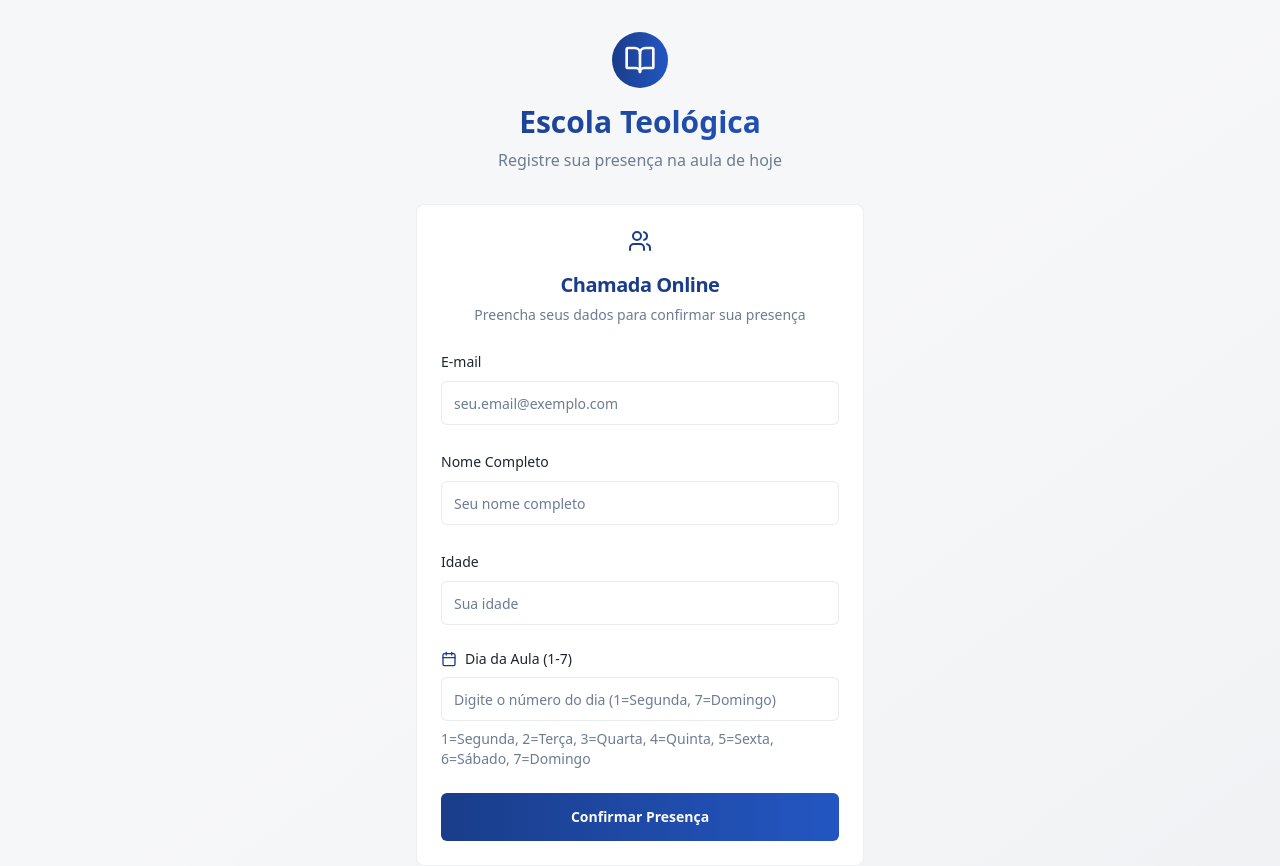
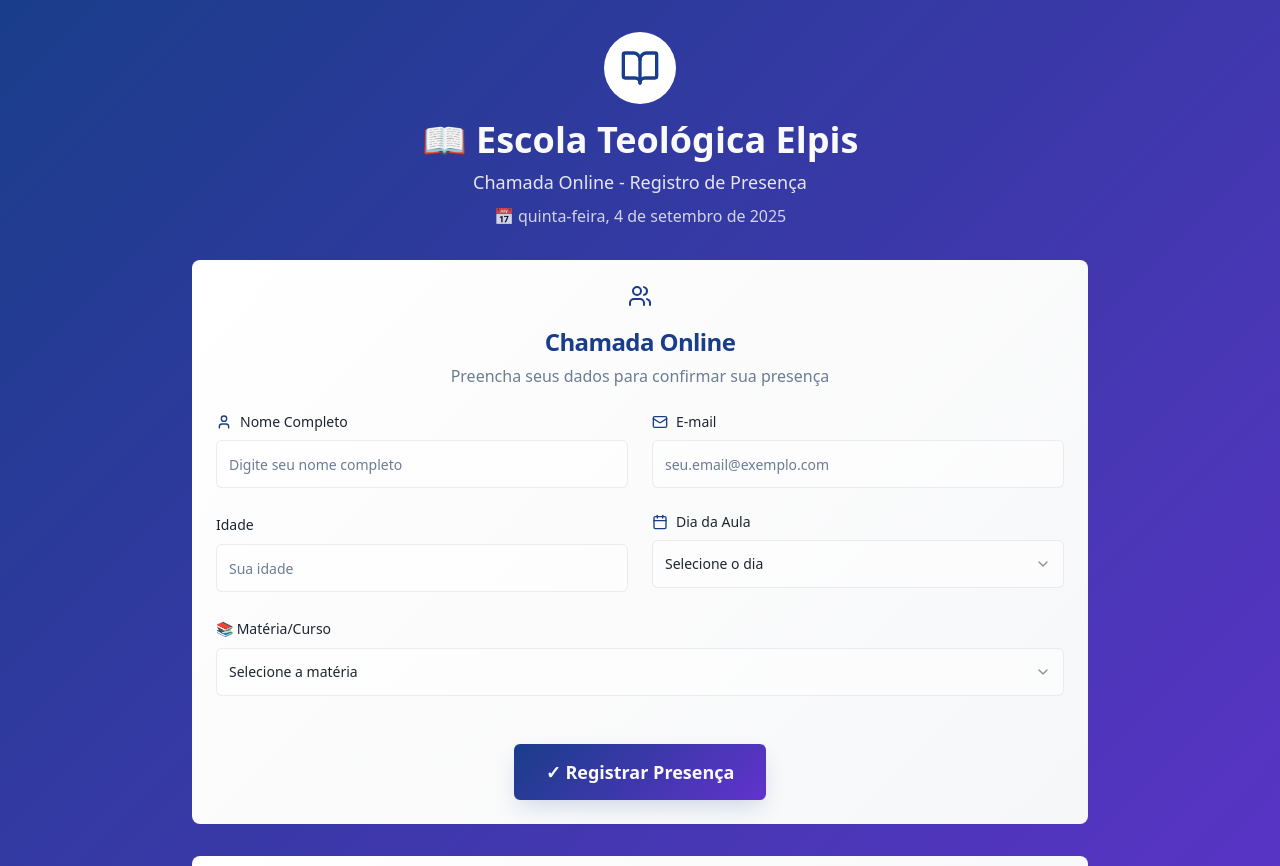
Before and after one commit to mateuseller4-oss/celestial-register, a React (Vite) app: page / in a window 1280 px wide. Shown: the top 866 px of the page. Built offline with nearby package versions, Linux system fonts and the light colour scheme.

Commit message:
Update attendance form

```diff
--- a/src/components/AttendanceForm.tsx
+++ b/src/components/AttendanceForm.tsx
@@ -1,28 +1,102 @@
-import { useState } from "react";
+import { useState, useEffect } from "react";
 import { Button } from "@/components/ui/button";
 import { Input } from "@/components/ui/input";
 import { Label } from "@/components/ui/label";
+import { Select, SelectContent, SelectItem, SelectTrigger, SelectValue } from "@/components/ui/select";
 import { Card, CardContent, CardDescription, CardHeader, CardTitle } from "@/components/ui/card";
 import { useToast } from "@/hooks/use-toast";
 import { supabase } from "@/integrations/supabase/client";
-import { BookOpen, Users, Calendar } from "lucide-react";
+import { BookOpen, Users, Calendar, CheckCircle, XCircle, Mail, User } from "lucide-react";
+
+interface Student {
+  nome: string;
+  email: string;
+  idade: number;
+  diaAula: string;
+  materia: string;
+  status: 'presente' | 'ausente';
+  timestamp: Date;
+}
+
+const MATERIAS = [
+  { value: "teologia-sistematica", label: "Teologia Sistemática" },
+  { value: "hermeneutica", label: "Hermenêutica Bíblica" },
+  { value: "historia-igreja", label: "História da Igreja" },
+  { value: "homiletica", label: "Homilética" },
+  { value: "teologia-pastoral", label: "Teologia Pastoral" },
+  { value: "apologetica", label: "Apologética" },
+  { value: "missoes", label: "Missões" },
+  { value: "etica-crista", label: "Ética Cristã" }
+];
+
+const DIAS_SEMANA = [
+  { value: "1", label: "Segunda-feira" },
+  { value: "2", label: "Terça-feira" },
+  { value: "3", label: "Quarta-feira" },
+  { value: "4", label: "Quinta-feira" },
+  { value: "5", label: "Sexta-feira" },
+  { value: "6", label: "Sábado" },
+  { value: "7", label: "Domingo" }
+];
 
 export default function AttendanceForm() {
   const [formData, setFormData] = useState({
     email: "",
     fullName: "",
     age: "",
-    day: ""
+    day: "",
+    materia: ""
   });
   const [isSubmitting, setIsSubmitting] = useState(false);
+  const [students, setStudents] = useState<Student[]>([]);
+  const [currentDate, setCurrentDate] = useState("");
   const { toast } = useToast();
+
+  useEffect(() => {
+    // Set current date
+    const updateDate = () => {
+      const hoje = new Date();
+      const opcoes: Intl.DateTimeFormatOptions = {
+        weekday: 'long',
+        year: 'numeric',
+        month: 'long',
+        day: 'numeric'
+      };
+      setCurrentDate(hoje.toLocaleDateString('pt-BR', opcoes));
+    };
+
+    updateDate();
+    const interval = setInterval(updateDate, 60000);
+    return () => clearInterval(interval);
+  }, []);
 
   const handleSubmit = async (e: React.FormEvent) => {
     e.preventDefault();
+
+    if (!formData.email || !formData.fullName || !formData.age || !formData.day || !formData.materia) {
+      toast({
+        title: "⚠️ Campos obrigatórios",
+        description: "Por favor, preencha todos os campos!",
+        variant: "destructive"
+      });
+      return;
+    }
+
+    // Check if email already exists
+    const existingStudent = students.find(s => s.email === formData.email);
+    if (existingStudent) {
+      toast({
+        title: "📝 Email já registrado",
+        description: "Este e-mail já foi registrado hoje!",
+        variant: "destructive"
+      });
+      return;
+    }
+
     setIsSubmitting(true);
 
     try {
-      // Enviar dados via Edge Function
+      // Send email via Edge Function
       const { data, error } = await supabase.functions.invoke('send-attendance-email', {
         body: {
           ...formData,
@@ -34,8 +108,21 @@ export default function AttendanceForm() {
         throw error;
       }
 
+      // Add to local students list
+      const newStudent: Student = {
+        nome: formData.fullName,
+        email: formData.email,
+        idade: parseInt(formData.age),
+        diaAula: formData.day,
+        materia: formData.materia,
+        status: 'presente',
+        timestamp: new Date()
+      };
+
+      setStudents(prev => [...prev, newStudent]);
+
       toast({
-        title: "Presença registrada com sucesso!",
+        title: "✅ Presença registrada com sucesso!",
         description: "Sua presença foi registrada e um e-mail foi enviado para o professor.",
       });
 
@@ -44,7 +131,8 @@ export default function AttendanceForm() {
         email: '',
         fullName: '',
         age: '',
-        day: ''
+        day: '',
+        materia: ''
       });
     } catch (error) {
       console.error('Erro ao registrar presença:', error);
@@ -62,38 +150,70 @@ export default function AttendanceForm() {
     setFormData(prev => ({ ...prev, [field]: value }));
   };
 
+  const getMateriaLabel = (value: string) => {
+    return MATERIAS.find(m => m.value === value)?.label || value;
+  };
+
+  const getDiaLabel = (value: string) => {
+    return DIAS_SEMANA.find(d => d.value === value)?.label || `Dia ${value}`;
+  };
 
   return (
-    <div className="min-h-screen flex items-center justify-center px-4 py-8 bg-gradient-to-br from-background via-background to-muted">
-      <div className="w-full max-w-md">
-        <div className="text-center mb-8">
+    <div className="min-h-screen" style={{ background: 'var(--gradient-main)' }}>
+      <div className="container mx-auto px-4 py-8">
+        <div className="max-w-4xl mx-auto">
+          {/* Header */}
+          <div className="text-center mb-8 animate-fade-in">
             <div className="flex justify-center mb-4">
-            <div className="p-3 rounded-full bg-gradient-to-r from-divine to-divine-light shadow-[var(--shadow-divine)]">
-              <BookOpen className="h-8 w-8 text-sacred" />
+              <div className="p-4 rounded-full bg-card shadow-[var(--shadow-divine)]">
+                <BookOpen className="h-10 w-10 text-divine" />
               </div>
             </div>
-          <h1 className="text-3xl font-bold bg-gradient-to-r from-divine to-divine-light bg-clip-text text-transparent mb-2">
-            Escola Teológica
+            <h1 className="text-4xl font-bold text-sacred mb-2">
+              📖 Escola Teológica Elpis
             </h1>
-          <p className="text-muted-foreground">
-            Registre sua presença na aula de hoje
+            <p className="text-sacred/90 text-lg mb-2">
+              Chamada Online - Registro de Presença
+            </p>
+            <p className="text-sacred/80">
+              📅 {currentDate}
             </p>
           </div>
 
-        <Card className="shadow-[var(--shadow-sacred)] border-border/50 backdrop-blur-sm">
+          {/* Form Card */}
+          <Card className="mb-8 shadow-[var(--shadow-card)] border-0 animate-fade-in" style={{ background: 'var(--gradient-card)' }}>
             <CardHeader className="text-center pb-6">
               <div className="flex justify-center mb-3">
                 <Users className="h-6 w-6 text-divine" />
               </div>
-            <CardTitle className="text-xl text-divine">Chamada Online</CardTitle>
-            <CardDescription className="text-sm">
+              <CardTitle className="text-2xl text-divine">Chamada Online</CardTitle>
+              <CardDescription className="text-base">
                 Preencha seus dados para confirmar sua presença
               </CardDescription>
             </CardHeader>
             <CardContent>
-            <form onSubmit={handleSubmit} className="space-y-6">
+              <form onSubmit={handleSubmit} className="grid grid-cols-1 md:grid-cols-2 gap-6">
+                {/* Nome Completo */}
                 <div className="space-y-2">
-                <Label htmlFor="email" className="text-sm font-medium text-foreground">
+                  <Label htmlFor="fullName" className="text-sm font-medium flex items-center gap-2">
+                    <User className="h-4 w-4 text-divine" />
+                    Nome Completo
+                  </Label>
+                  <Input
+                    id="fullName"
+                    type="text"
+                    placeholder="Digite seu nome completo"
+                    value={formData.fullName}
+                    onChange={(e) => handleInputChange("fullName", e.target.value)}
+                    required
+                    className="h-12 bg-card/50 border-border/60 focus:border-divine focus:ring-divine/20 transition-[var(--transition-divine)]"
+                  />
+                </div>
+
+                {/* E-mail */}
+                <div className="space-y-2">
+                  <Label htmlFor="email" className="text-sm font-medium flex items-center gap-2">
+                    <Mail className="h-4 w-4 text-divine" />
                     E-mail
                   </Label>
                   <Input
@@ -103,27 +223,13 @@ export default function AttendanceForm() {
                     value={formData.email}
                     onChange={(e) => handleInputChange("email", e.target.value)}
                     required
-                  className="h-11 bg-card border-border/60 focus:border-divine focus:ring-divine/20 transition-[var(--transition-divine)]"
+                    className="h-12 bg-card/50 border-border/60 focus:border-divine focus:ring-divine/20 transition-[var(--transition-divine)]"
                   />
                 </div>
 
+                {/* Idade */}
                 <div className="space-y-2">
-                <Label htmlFor="fullName" className="text-sm font-medium text-foreground">
-                  Nome Completo
-                </Label>
-                <Input
-                  id="fullName"
-                  type="text"
-                  placeholder="Seu nome completo"
-                  value={formData.fullName}
-                  onChange={(e) => handleInputChange("fullName", e.target.value)}
-                  required
-                  className="h-11 bg-card border-border/60 focus:border-divine focus:ring-divine/20 transition-[var(--transition-divine)]"
-                />
-              </div>
-
-              <div className="space-y-2">
-                <Label htmlFor="age" className="text-sm font-medium text-foreground">
+                  <Label htmlFor="age" className="text-sm font-medium">
                     Idade
                   </Label>
                   <Input
@@ -135,46 +241,131 @@ export default function AttendanceForm() {
                     required
                     min="16"
                     max="100"
-                  className="h-11 bg-card border-border/60 focus:border-divine focus:ring-divine/20 transition-[var(--transition-divine)]"
+                    className="h-12 bg-card/50 border-border/60 focus:border-divine focus:ring-divine/20 transition-[var(--transition-divine)]"
                   />
                 </div>
 
+                {/* Dia da Aula */}
                 <div className="space-y-2">
-                <Label htmlFor="day" className="text-sm font-medium text-foreground flex items-center gap-2">
+                  <Label className="text-sm font-medium flex items-center gap-2">
                     <Calendar className="h-4 w-4 text-divine" />
-                  Dia da Aula (1-7)
+                    Dia da Aula
                   </Label>
-                <Input
-                  id="day"
-                  type="number"
-                  min="1"
-                  max="7"
-                  value={formData.day}
-                  onChange={(e) => handleInputChange('day', e.target.value)}
-                  placeholder="Digite o número do dia (1=Segunda, 7=Domingo)"
-                  required
-                  className="h-11 bg-card border-border/60 focus:border-divine focus:ring-divine/20 transition-[var(--transition-divine)]"
-                />
-                <p className="text-sm text-muted-foreground">
-                  1=Segunda, 2=Terça, 3=Quarta, 4=Quinta, 5=Sexta, 6=Sábado, 7=Domingo
-                </p>
+                  <Select value={formData.day} onValueChange={(value) => handleInputChange('day', value)}>
+                    <SelectTrigger className="h-12 bg-card/50 border-border/60 focus:border-divine focus:ring-divine/20">
+                      <SelectValue placeholder="Selecione o dia" />
+                    </SelectTrigger>
+                    <SelectContent>
+                      {DIAS_SEMANA.map(dia => (
+                        <SelectItem key={dia.value} value={dia.value}>
+                          {dia.label}
+                        </SelectItem>
+                      ))}
+                    </SelectContent>
+                  </Select>
                 </div>
 
+                {/* Matéria/Curso */}
+                <div className="space-y-2 md:col-span-2">
+                  <Label className="text-sm font-medium">
+                    📚 Matéria/Curso
+                  </Label>
+                  <Select value={formData.materia} onValueChange={(value) => handleInputChange('materia', value)}>
+                    <SelectTrigger className="h-12 bg-card/50 border-border/60 focus:border-divine focus:ring-divine/20">
+                      <SelectValue placeholder="Selecione a matéria" />
+                    </SelectTrigger>
+                    <SelectContent>
+                      {MATERIAS.map(materia => (
+                        <SelectItem key={materia.value} value={materia.value}>
+                          {materia.label}
+                        </SelectItem>
+                      ))}
+                    </SelectContent>
+                  </Select>
+                </div>
+
+                {/* Submit Button */}
+                <div className="md:col-span-2 text-center mt-6">
                   <Button
                     type="submit"
                     disabled={isSubmitting}
-                className="w-full h-12 bg-gradient-to-r from-divine to-divine-light hover:from-divine-light hover:to-divine text-sacred font-semibold shadow-[var(--shadow-divine)] transition-[var(--transition-divine)] hover:shadow-lg hover:scale-[1.02]"
+                    className="h-14 px-8 text-lg font-semibold transition-[var(--transition-bounce)] hover:scale-[1.02]"
+                    style={{
+                      background: 'var(--gradient-main)',
+                      color: 'hsl(var(--sacred-white))',
+                      boxShadow: 'var(--shadow-elevated)'
+                    }}
                   >
-                {isSubmitting ? "Registrando..." : "Confirmar Presença"}
+                    {isSubmitting ? "Registrando..." : "✓ Registrar Presença"}
                   </Button>
+                </div>
               </form>
             </CardContent>
           </Card>
 
-        <div className="text-center mt-6">
-          <p className="text-xs text-muted-foreground">
-            Sistema de Chamada Online - Escola Teológica
+          {/* Students List */}
+          <Card className="shadow-[var(--shadow-card)] border-0 animate-fade-in" style={{ background: 'var(--gradient-card)' }}>
+            <CardHeader>
+              <CardTitle className="text-2xl text-divine text-center">
+                📋 Lista de Presença - Hoje
+              </CardTitle>
+            </CardHeader>
+            <CardContent>
+              {students.length === 0 ? (
+                <div className="text-center py-8 text-muted-foreground">
+                  Nenhum estudante registrado hoje.
+                </div>
+              ) : (
+                <div className="space-y-4">
+                  {students.map((student, index) => (
+                    <div
+                      key={index}
+                      className="flex items-center justify-between p-6 rounded-2xl transition-[var(--transition-smooth)] hover:translate-x-2 animate-slide-in"
+                      style={{
+                        background: 'linear-gradient(135deg, hsl(var(--card)), hsl(var(--muted)))',
+                        borderLeft: '5px solid hsl(var(--divine-blue))'
+                      }}
+                    >
+                      <div className="flex-grow">
+                        <div className="font-bold text-lg text-foreground mb-1">
+                          {student.nome}
+                        </div>
+                        <div className="text-muted-foreground space-y-1">
+                          <div className="flex items-center gap-4">
+                            <span>📧 {student.email}</span>
+                            <span>🎂 {student.idade} anos</span>
+                          </div>
+                          <div className="flex items-center gap-4">
+                            <span>📚 {getMateriaLabel(student.materia)}</span>
+                            <span>📅 {getDiaLabel(student.diaAula)}</span>
+                          </div>
+                        </div>
+                      </div>
+                      <div className={`px-4 py-2 rounded-full font-bold text-sm flex items-center gap-2 ${
+                        student.status === 'presente'
+                          ? 'bg-success-green text-white'
+                          : 'bg-error-red text-white'
+                      }`}>
+                        {student.status === 'presente' ? (
+                          <CheckCircle className="h-4 w-4" />
+                        ) : (
+                          <XCircle className="h-4 w-4" />
+                        )}
+                        {student.status.toUpperCase()}
+                      </div>
+                    </div>
+                  ))}
+                </div>
+              )}
+            </CardContent>
+          </Card>
+
+          {/* Footer */}
+          <div className="text-center mt-8">
+            <p className="text-sacred/70 text-sm">
+              Sistema de Chamada Online - Escola Teológica Elpis
             </p>
+          </div>
         </div>
       </div>
     </div>
--- a/src/index.css
+++ b/src/index.css
@@ -39,22 +39,32 @@ All colors MUST be HSL.
     /* Custom design tokens for theological school */
     --divine-blue: 221 69% 32%;
     --divine-blue-light: 221 69% 45%;
+    --divine-purple: 258 60% 50%;
+    --divine-purple-light: 258 60% 65%;
     --divine-gold: 45 85% 65%;
     --divine-gold-dark: 45 85% 50%;
     --sacred-white: 0 0% 98%;
     --wisdom-gray: 215 15% 50%;
+    --success-green: 122 39% 49%;
+    --error-red: 0 84% 60%;
 
-    /* Gradients */
+    /* Modern gradients */
+    --gradient-main: linear-gradient(135deg, hsl(var(--divine-blue)), hsl(var(--divine-purple)));
     --gradient-divine: linear-gradient(135deg, hsl(var(--divine-blue)), hsl(var(--divine-blue-light)));
     --gradient-sacred: linear-gradient(180deg, hsl(var(--sacred-white)), hsl(220 15% 97%));
     --gradient-wisdom: linear-gradient(135deg, hsl(var(--divine-gold)), hsl(var(--divine-gold-dark)));
+    --gradient-card: linear-gradient(135deg, hsl(0 0% 100%), hsl(220 15% 97%));
 
-    /* Shadows */
+    /* Enhanced shadows */
     --shadow-divine: 0 10px 30px -10px hsl(var(--divine-blue) / 0.3);
     --shadow-sacred: 0 4px 20px -4px hsl(var(--divine-blue) / 0.1);
+    --shadow-card: 0 20px 40px -10px hsl(0 0% 0% / 0.1);
+    --shadow-elevated: 0 10px 25px -5px hsl(var(--divine-blue) / 0.2);
 
     /* Animations */
     --transition-divine: all 0.3s cubic-bezier(0.4, 0, 0.2, 1);
+    --transition-smooth: all 0.3s ease;
+    --transition-bounce: all 0.3s cubic-bezier(0.68, -0.55, 0.265, 1.55);
 
     --radius: 0.5rem;
 
--- a/tailwind.config.ts
+++ b/tailwind.config.ts
@@ -56,6 +56,8 @@ export default {
 				divine: {
 					DEFAULT: 'hsl(var(--divine-blue))',
 					light: 'hsl(var(--divine-blue-light))',
+					purple: 'hsl(var(--divine-purple))',
+					'purple-light': 'hsl(var(--divine-purple-light))',
 					foreground: 'hsl(var(--sacred-white))'
 				},
 				sacred: {
@@ -67,6 +69,8 @@ export default {
 					dark: 'hsl(var(--divine-gold-dark))',
 					foreground: 'hsl(var(--foreground))'
 				},
+				'success-green': 'hsl(var(--success-green))',
+				'error-red': 'hsl(var(--error-red))',
 				sidebar: {
 					DEFAULT: 'hsl(var(--sidebar-background))',
 					foreground: 'hsl(var(--sidebar-foreground))',
@@ -97,13 +101,35 @@ export default {
 						height: 'var(--radix-accordion-content-height)'
 					},
 					to: {
-						height: '0'
+						height: 'var(--radix-accordion-content-height)'
+					}
+				},
+				'slide-in': {
+					from: {
+						transform: 'translateX(100%)',
+						opacity: '0'
+					},
+					to: {
+						transform: 'translateX(0)',
+						opacity: '1'
+					}
+				},
+				'fade-in': {
+					from: {
+						opacity: '0',
+						transform: 'translateY(10px)'
+					},
+					to: {
+						opacity: '1',
+						transform: 'translateY(0)'
 					}
 				}
 			},
 			animation: {
 				'accordion-down': 'accordion-down 0.2s ease-out',
-				'accordion-up': 'accordion-up 0.2s ease-out'
+				'accordion-up': 'accordion-up 0.2s ease-out',
+				'slide-in': 'slide-in 0.3s ease-out',
+				'fade-in': 'fade-in 0.3s ease-out'
 			}
 		}
 	},
```
Lines whose indentation alone changed are shown as unchanged.
